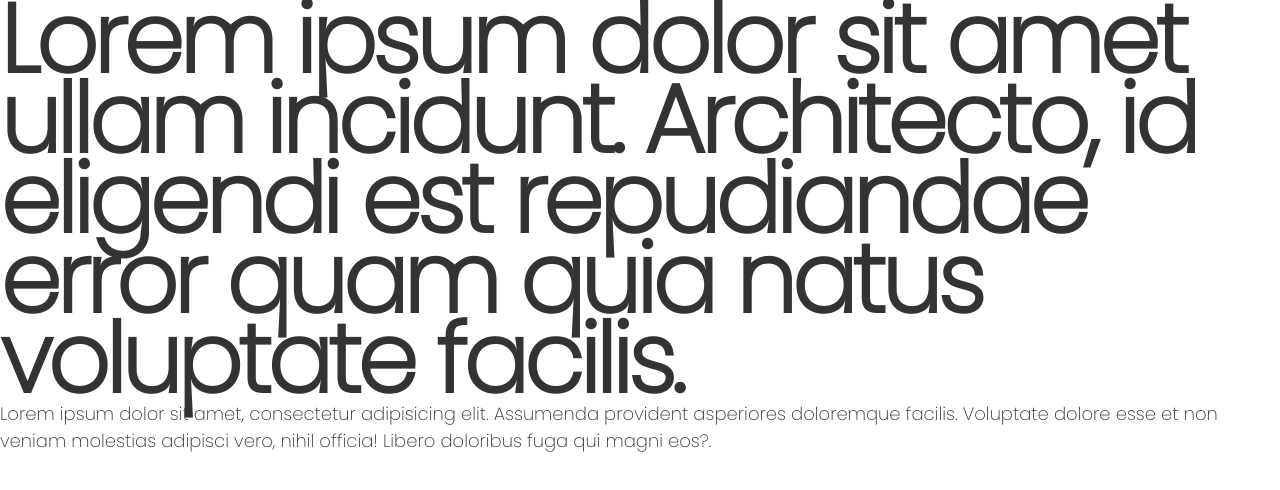
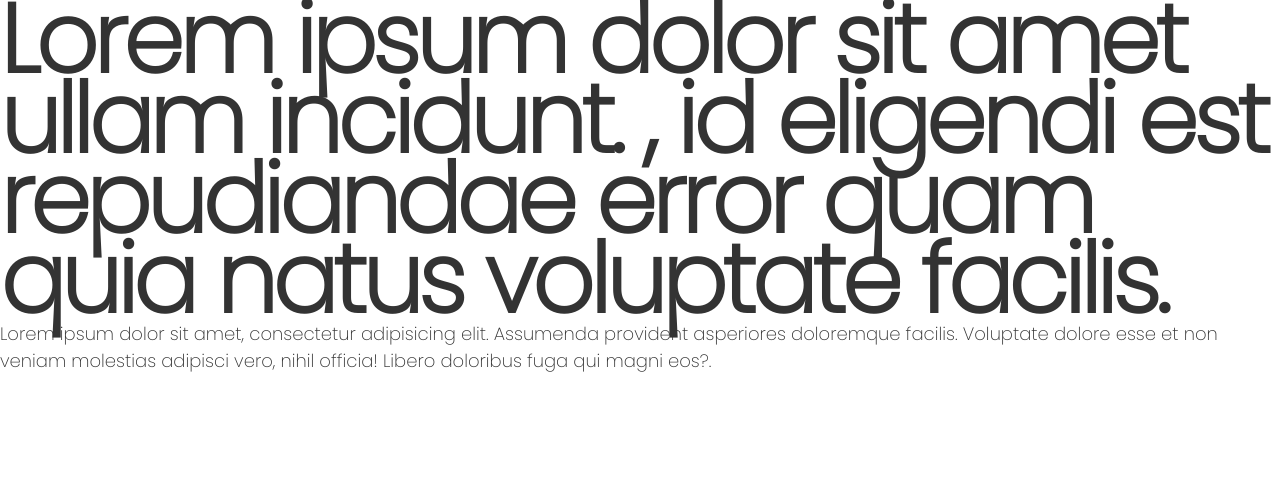
Before and after one commit to sebastianvasquezechavarria1234/Onwheels-SB, a React (Vite) app: page / in a window 1280 px wide. Shown: the top 490 px of the page. Built offline with nearby package versions, Linux system fonts and the light colour scheme.

Commit message:
Shop Rettur

```diff
--- a/src/feacture/landing/pages/Home.jsx
+++ b/src/feacture/landing/pages/Home.jsx
@@ -4,7 +4,7 @@ export const Home = () => {
     return (
 
         <section className="">
-            <h1 className="">Lorem ipsum dolor sit amet ullam incidunt. Architecto, id eligendi est repudiandae error quam quia natus voluptate facilis.</h1>
+            <h1 className="">Lorem ipsum dolor sit amet ullam incidunt. , id eligendi est repudiandae error quam quia natus voluptate facilis.</h1>
             <p>Lorem ipsum dolor sit amet, consectetur adipisicing elit. Assumenda provident asperiores doloremque facilis. Voluptate dolore esse et non veniam molestias adipisci vero, nihil officia! Libero doloribus fuga qui magni eos?.</p>
 
 
```
